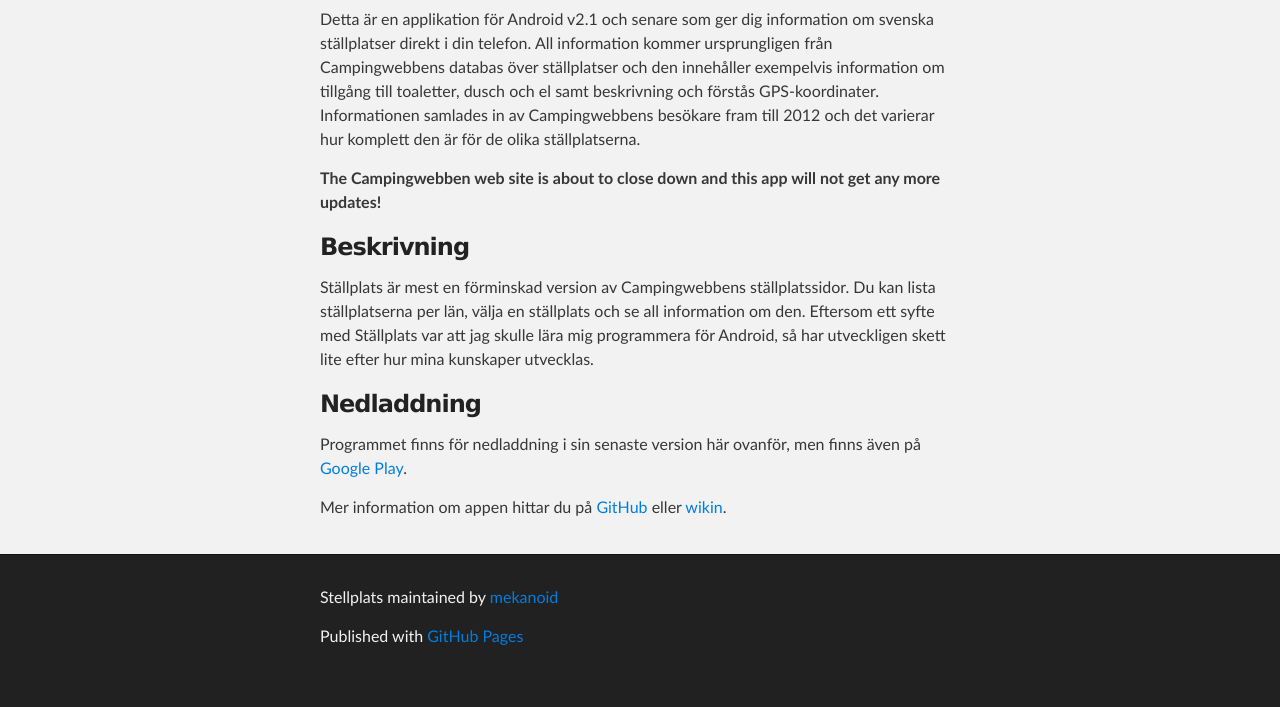
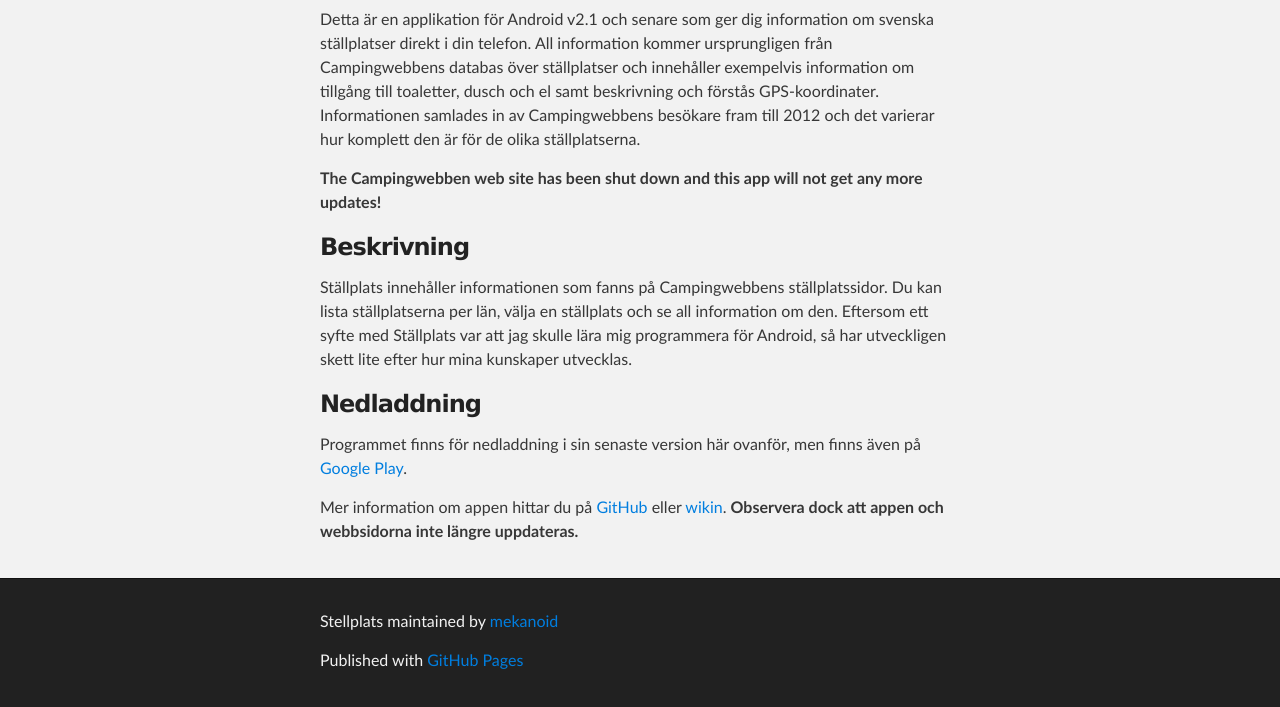
Before and after one commit to mekanoid/Stellplats, a plain HTML site: page index.html in a window 1280 px wide. Shown: the part 321-1028 px from the top of the page. Before the commit the page ends 1004 px from the top, so only its background shows below. Drawn offline with Linux system fonts and the light colour scheme.

```diff
--- a/index.html
+++ b/index.html
@@ -33,19 +33,19 @@
       <section id="main_content" class="inner">
         <h2>Welcome to Stellplats</h2>
 
-<p>Detta är en applikation för Android v2.1 och senare som ger dig information om svenska ställplatser direkt i din telefon. All information kommer ursprungligen från Campingwebbens databas över ställplatser och den innehåller exempelvis information om tillgång till toaletter, dusch och el samt beskrivning och förstås GPS-koordinater. Informationen samlades in av Campingwebbens besökare fram till 2012 och det varierar hur komplett den är för de olika ställplatserna.</p>
+<p>Detta är en applikation för Android v2.1 och senare som ger dig information om svenska ställplatser direkt i din telefon. All information kommer ursprungligen från Campingwebbens databas över ställplatser och innehåller exempelvis information om tillgång till toaletter, dusch och el samt beskrivning och förstås GPS-koordinater. Informationen samlades in av Campingwebbens besökare fram till 2012 och det varierar hur komplett den är för de olika ställplatserna.</p>
 
-<p><strong>The Campingwebben web site is about to close down and this app will not get any more updates!</strong></p>
+<p><strong>The Campingwebben web site has been shut down and this app will not get any more updates!</strong></p>
 
 <h3>Beskrivning</h3>
 
-<p>Ställplats är mest en förminskad version av Campingwebbens ställplatssidor. Du kan lista ställplatserna per län, välja en ställplats och se all information om den. Eftersom ett syfte med Ställplats var att jag skulle lära mig programmera för Android, så har utveckligen skett lite efter hur mina kunskaper utvecklas.</p>
+<p>Ställplats innehåller informationen som fanns på Campingwebbens ställplatssidor. Du kan lista ställplatserna per län, välja en ställplats och se all information om den. Eftersom ett syfte med Ställplats var att jag skulle lära mig programmera för Android, så har utveckligen skett lite efter hur mina kunskaper utvecklas.</p>
 
 <h3>Nedladdning</h3>
 
 <p>Programmet finns för nedladdning i sin senaste version här ovanför, men finns även på <a href="https://play.google.com/store/apps/details?id=se.campingwebben.android.stellplats">Google Play</a>.</p>
 
-<p>Mer information om appen hittar du på <a href="https://github.com/mekanoid/Stellplats/">GitHub</a> eller <a href="https://github.com/mekanoid/Stellplats/wiki/">wikin</a>.</p>
+<p>Mer information om appen hittar du på <a href="https://github.com/mekanoid/Stellplats/">GitHub</a> eller <a href="https://github.com/mekanoid/Stellplats/wiki/">wikin</a>. <strong>Observera dock att appen och webbsidorna inte längre uppdateras.</strong></p>
       </section>
     </div>
 
--- a/stylesheets/stylesheet.css
+++ b/stylesheets/stylesheet.css
@@ -1,5 +1,5 @@
 /*******************************************************************************
-Slate Theme for Github Pages
+Slate Theme for GitHub Pages
 by Jason Costello, @jsncostello
 *******************************************************************************/
 
```
Also changed, not shown: params.json (+1 -1 lines).
